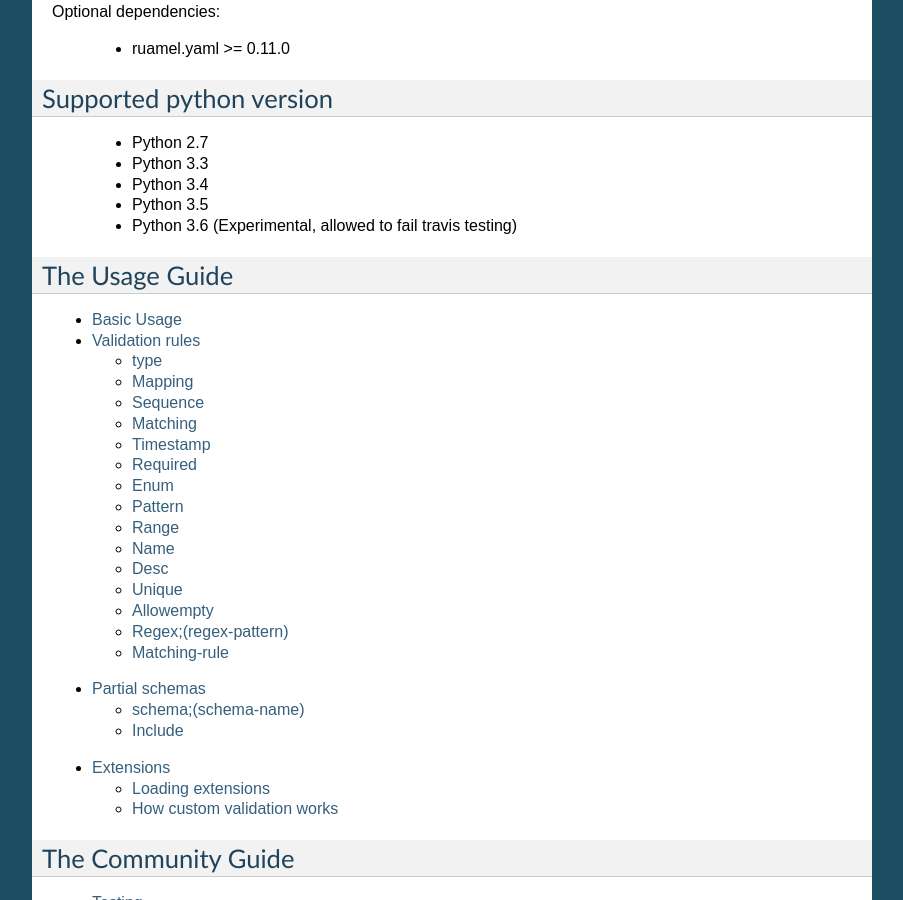
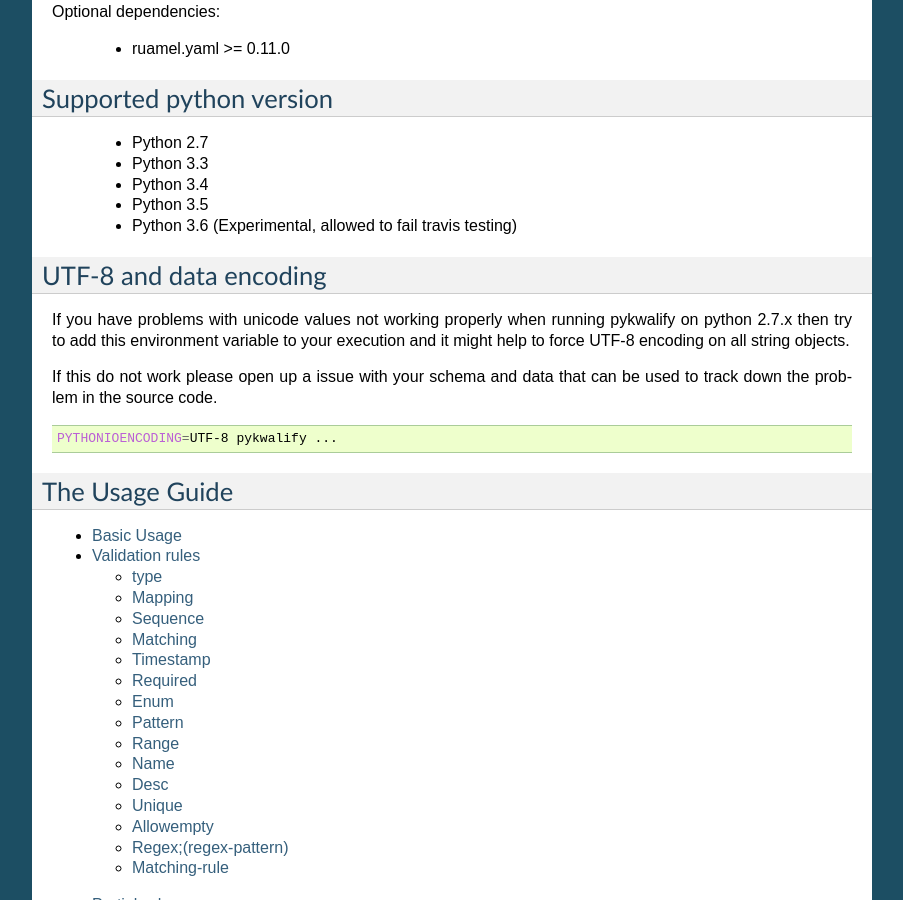
Before and after one commit to Grokzen/pykwalify, a Sphinx documentation site: the page built from docs/index.rst, in a window 1280 px wide and 900 px high, scrolled down 1063 px. Shown: the whole window, without its empty margins (198-1101 px from the left). Built offline with Sphinx 7.4.7, drawn with Linux system fonts in a browser that asks for light colours; some of the changed text lies outside the part shown.

Commit message:
Remove the forced change of encoding to UTF-8 for all python 2.7.x versions and document a possible workaround if problems apear in the future.

```diff
--- a/docs/index.rst
+++ b/docs/index.rst
@@ -85,6 +85,18 @@ Supported python version
 
 
 
+UTF-8 and data encoding
+-----------------------
+
+If you have problems with unicode values not working properly when running pykwalify on python 2.7.x then try to add
+this environment variable to your execution and it might help to force UTF-8 encoding on all string objects.
+
+If this do not work please open up a issue with your schema and data that can be used to track down the problem in the source code.
+
+.. code-block:: bash
+
+    PYTHONIOENCODING=UTF-8 pykwalify ...
+
 
 
 The Usage Guide
--- a/docs/release-notes.rst
+++ b/docs/release-notes.rst
@@ -21,6 +21,8 @@ Release Notes
  - Added new helper method "keywords" to "Rule" class that can output all active keywords for any Rule object.
    This helps when debugging code to be able to easily dump what all active keywords for any Rule object.
  - Added support for new keyword "allownone" that can be used to specify that types can have None/null values at the same time as their normal defined type.
+ - Removed the force of UTF-8 encoding when importing pykwalify package. It caused issues with jypiter notebooks (py 2.7)
+   Added documentation in Readme regarding the suggested solution to use "PYTHONIOENCODING=UTF-8" if the default solution do not work.
 
 
 1.5.2 (Nov 12, 2016)
```
Also changed, not shown: README.md (+11 -0 lines), pykwalify/__init__.py (+0 -7 lines).
